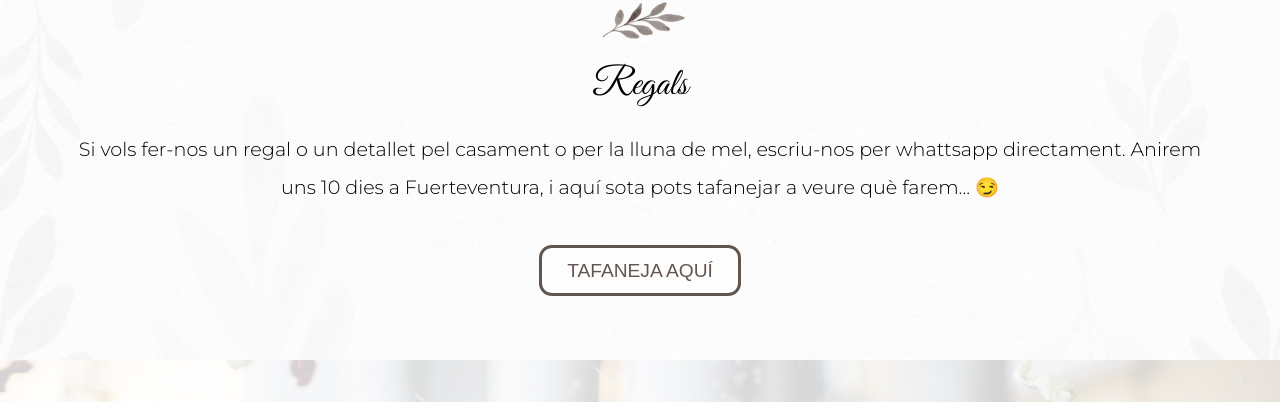
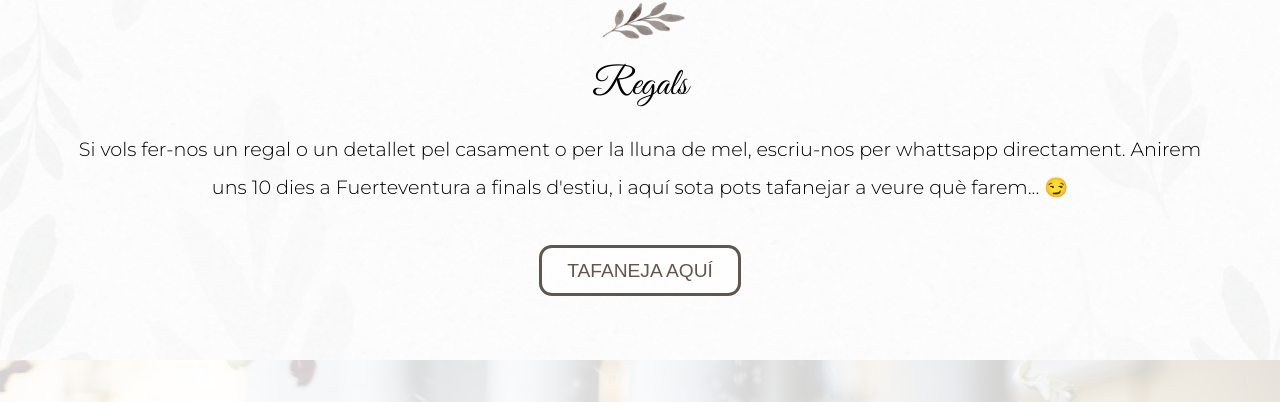
Before and after one commit to antcalvente/wedding, a plain HTML site: page cat.html in a window 1280 px wide. Shown: the part 3516-3918 px from the top of the page. Drawn offline with Linux system fonts and the light colour scheme.

Commit message:
Update cat.html

```diff
--- a/cat.html
+++ b/cat.html
@@ -117,7 +117,7 @@
         <img src="images/ramal.png" class="Gift__image"/>
         <h1 class="Gift__title">Regals</h1>
         <p class="Gift__description">
-          Si vols fer-nos un regal o un detallet pel casament o per la lluna de mel, escriu-nos per whattsapp directament. Anirem uns 10 dies a Fuerteventura, i aquí sota pots tafanejar a veure què farem... 😏
+          Si vols fer-nos un regal o un detallet pel casament o per la lluna de mel, escriu-nos per whattsapp directament. Anirem uns 10 dies a Fuerteventura a finals d'estiu, i aquí sota pots tafanejar a veure què farem... 😏
         </p>
         <button class="Gift__button" onclick="toggleGifts()">TAFANEJA AQUÍ</button>
         <div id="Gift__info">
```
